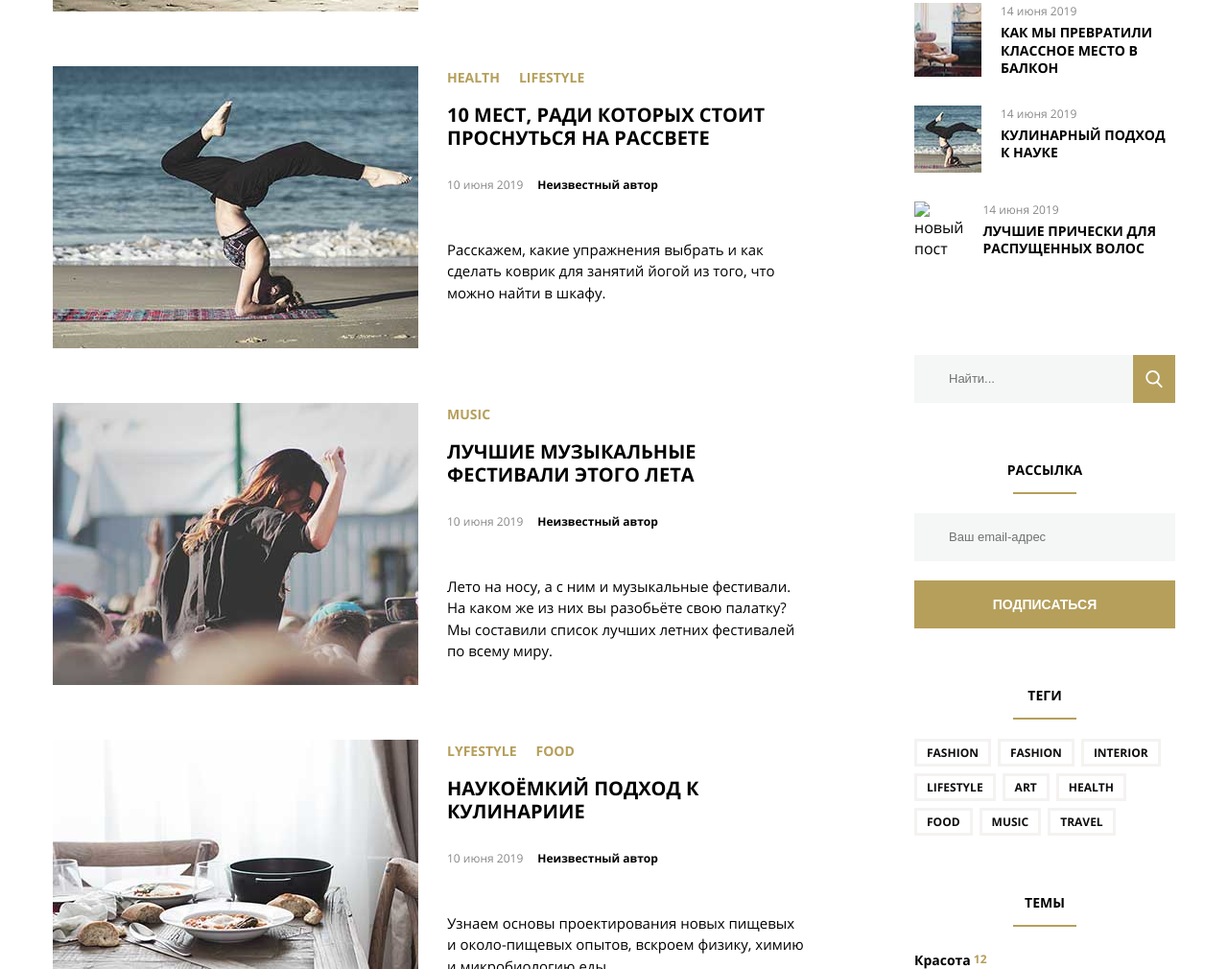
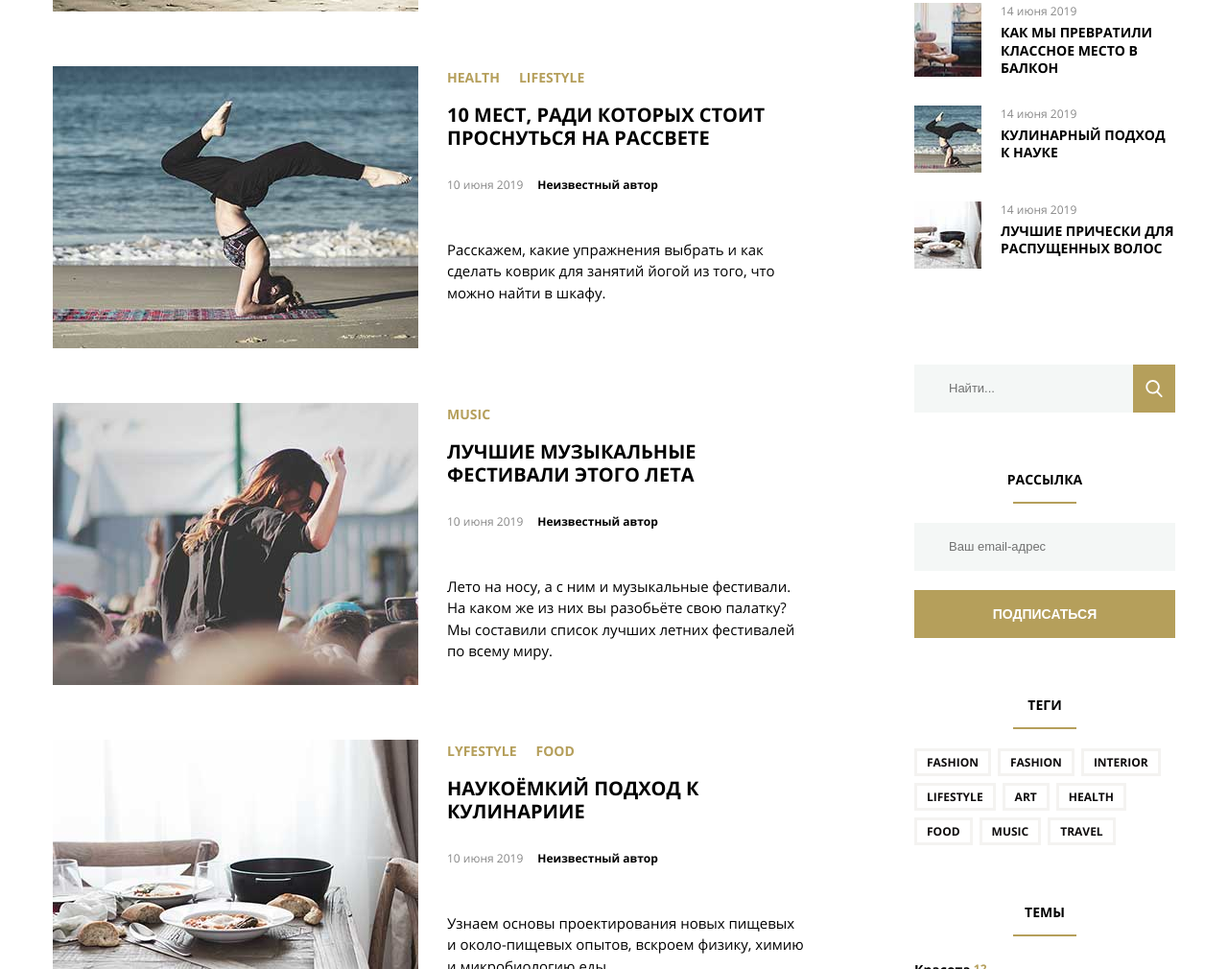
Before and after one commit to Akhukh1/da-p4, a plain HTML site: page index.html in a window 1280 px wide. Shown: the part 1210-2220 px from the top of the page at 96% size. Drawn offline with Linux system fonts and the light colour scheme; the site is published under a folder, as on GitHub Pages, so addresses that start at the root find nothing; files whose address does not match are found by name.

Commit message:
Update index.html

```diff
--- a/index.html
+++ b/index.html
@@ -389,7 +389,7 @@
 						</div>
 
 						<div class="lastes-posts__post">
-							<img class="lastes-posts__post__img" src="/images/501.jpg" alt="новый пост">
+							<img class="lastes-posts__post__img" src="images/501.jpg" alt="новый пост">
 							<div class="lastes-posts__post__info">
 								<div class="lastes-posts__post__date">
 									14 июня 2019
```
